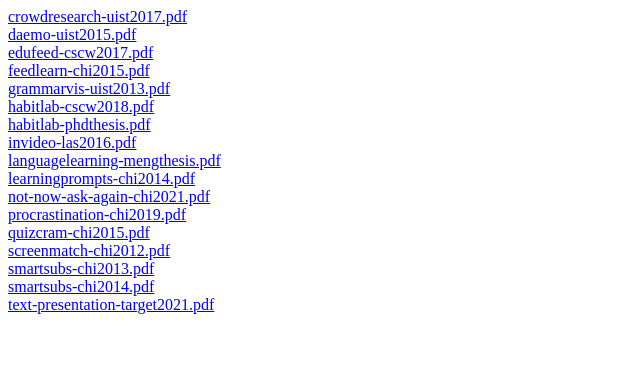
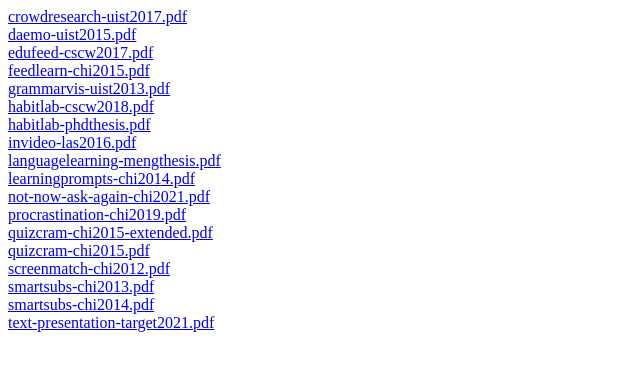
Before and after one commit to gkovacs/publications, a plain HTML site: page index.html in a window 1280 px wide. Shown: the whole page, without its empty margins (0-640 px from the left). Drawn offline with Linux system fonts and the light colour scheme.

Commit message:
added quizcram-chi2015-extended.pdf

```diff
--- a/index.html
+++ b/index.html
@@ -14,6 +14,7 @@
 <a href="learningprompts-chi2014.pdf">learningprompts-chi2014.pdf</a><br/>
 <a href="not-now-ask-again-chi2021.pdf">not-now-ask-again-chi2021.pdf</a><br/>
 <a href="procrastination-chi2019.pdf">procrastination-chi2019.pdf</a><br/>
+<a href="quizcram-chi2015-extended.pdf">quizcram-chi2015-extended.pdf</a><br/>
 <a href="quizcram-chi2015.pdf">quizcram-chi2015.pdf</a><br/>
 <a href="screenmatch-chi2012.pdf">screenmatch-chi2012.pdf</a><br/>
 <a href="smartsubs-chi2013.pdf">smartsubs-chi2013.pdf</a><br/>
```
Also changed, not shown: 1 other file.
